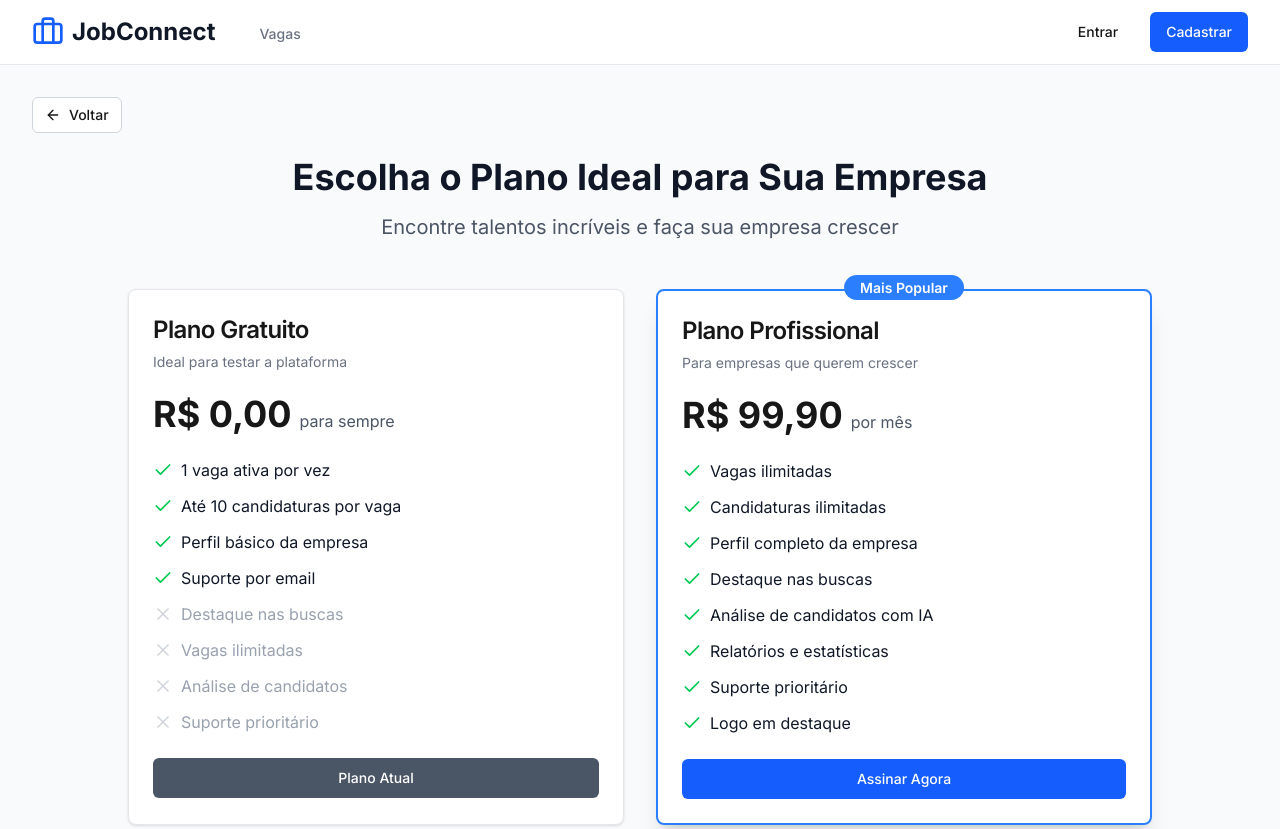
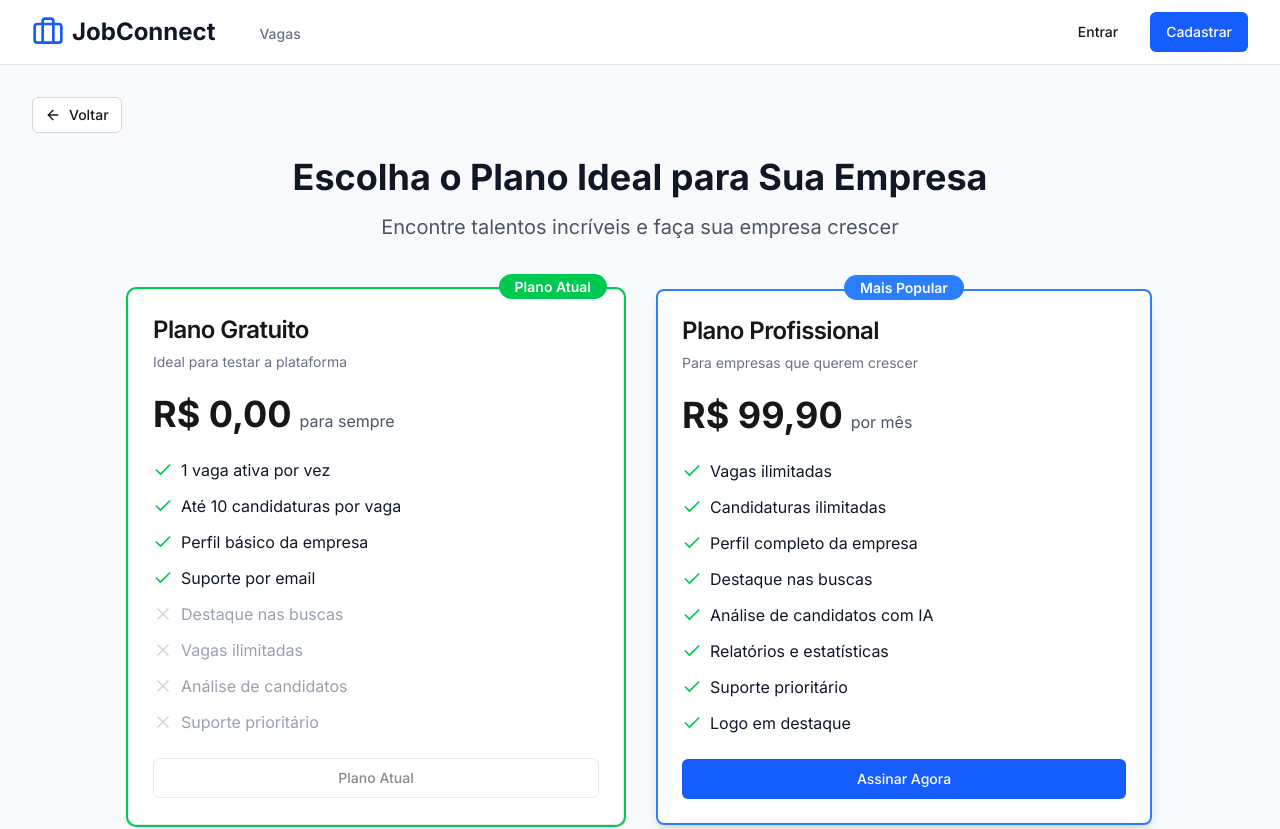
Before and after one commit to alansantos1989/jobconnect, a Next.js app in the folder frontend/: page /company/plans in a window 1280 px wide. Shown: the top 829 px of the page. Built offline with nearby package versions, Linux system fonts and the light colour scheme; no server answers.

Commit message:
fix: Corrigir página de planos para buscar plano atual da empresa do backend

```diff
--- a/frontend/app/company/plans/page.tsx
+++ b/frontend/app/company/plans/page.tsx
@@ -1,6 +1,6 @@
 'use client';
 
-import { useState } from 'react';
+import { useState, useEffect } from 'react';
 import { useRouter } from 'next/navigation';
 import api from '@/lib/api';
 import { Card, CardContent, CardDescription, CardHeader, CardTitle } from '@/components/ui/card';
@@ -49,10 +49,33 @@ const plans = [
 export default function PlansPage() {
   const router = useRouter();
   const [loading, setLoading] = useState<string | null>(null);
+  const [currentPlan, setCurrentPlan] = useState<string>('FREE');
+  const [loadingPlan, setLoadingPlan] = useState(true);
+
+  useEffect(() => {
+    fetchCurrentPlan();
+  }, []);
+
+  const fetchCurrentPlan = async () => {
+    try {
+      const response = await api.get('/api/companies/stats');
+      setCurrentPlan(response.data.stats.planType || 'FREE');
+    } catch (error) {
+      console.error('Erro ao buscar plano atual:', error);
+      setCurrentPlan('FREE');
+    } finally {
+      setLoadingPlan(false);
+    }
+  };
 
   const handleSelectPlan = async (planId: string) => {
+    if (planId === currentPlan) {
+      alert('Você já está neste plano!');
+      return;
+    }
+
     if (planId === 'FREE') {
-      alert('Você já está no plano gratuito!');
+      alert('Entre em contato com o suporte para fazer downgrade do plano.');
       return;
     }
 
@@ -75,6 +98,16 @@ export default function PlansPage() {
       setLoading(null);
     }
   };
+
+  if (loadingPlan) {
+    return (
+      <div className="max-w-7xl mx-auto px-4 sm:px-6 lg:px-8 py-8">
+        <div className="text-center">
+          <p className="text-gray-600">Carregando planos...</p>
+        </div>
+      </div>
+    );
+  }
 
   return (
     <div className="max-w-7xl mx-auto px-4 sm:px-6 lg:px-8 py-8">
@@ -101,8 +134,8 @@ export default function PlansPage() {
           <Card
             key={plan.id}
             className={`relative ${
-              plan.popular ? 'border-blue-500 border-2 shadow-xl' : ''
-            }`}
+              plan.popular ? 'border-blue-500 border-2 shadow-lg' : ''
+            } ${currentPlan === plan.id ? 'ring-2 ring-green-500' : ''}`}
           >
             {plan.popular && (
               <div className="absolute -top-4 left-1/2 transform -translate-x-1/2">
@@ -111,7 +144,13 @@ export default function PlansPage() {
                 </span>
               </div>
             )}
-
+            {currentPlan === plan.id && (
+              <div className="absolute -top-4 right-4">
+                <span className="bg-green-500 text-white px-4 py-1 rounded-full text-sm font-semibold">
+                  Plano Atual
+                </span>
+              </div>
+            )}
             <CardHeader>
               <CardTitle className="text-2xl">{plan.name}</CardTitle>
               <CardDescription>{plan.description}</CardDescription>
@@ -122,7 +161,6 @@ export default function PlansPage() {
                 <span className="text-gray-600 ml-2">{plan.period}</span>
               </div>
             </CardHeader>
-
             <CardContent>
               <ul className="space-y-3 mb-6">
                 {plan.features.map((feature, index) => (
@@ -132,40 +170,34 @@ export default function PlansPage() {
                     ) : (
                       <X className="h-5 w-5 text-gray-300 mr-2 flex-shrink-0 mt-0.5" />
                     )}
-                    <span
-                      className={
-                        feature.included ? 'text-gray-900' : 'text-gray-400'
-                      }
-                    >
+                    <span className={feature.included ? 'text-gray-900' : 'text-gray-400'}>
                       {feature.text}
                     </span>
                   </li>
                 ))}
               </ul>
-
               <Button
                 onClick={() => handleSelectPlan(plan.id)}
-                disabled={loading === plan.id}
-                className={`w-full ${
-                  plan.popular
-                    ? 'bg-blue-600 hover:bg-blue-700'
-                    : 'bg-gray-600 hover:bg-gray-700'
-                }`}
+                disabled={loading !== null || currentPlan === plan.id}
+                className="w-full"
+                variant={currentPlan === plan.id ? 'outline' : 'default'}
               >
-                {loading === plan.id
-                  ? 'Processando...'
-                  : plan.id === 'FREE'
-                  ? 'Plano Atual'
-                  : 'Assinar Agora'}
+                {loading === plan.id ? (
+                  'Processando...'
+                ) : currentPlan === plan.id ? (
+                  'Plano Atual'
+                ) : (
+                  'Assinar Agora'
+                )}
               </Button>
             </CardContent>
           </Card>
         ))}
       </div>
 
-      <div className="mt-12 text-center text-gray-600">
-        <p className="mb-2">💳 Pagamento seguro via Mercado Pago</p>
-        <p className="mb-2">🔒 Cancele quando quiser, sem multas</p>
+      <div className="mt-12 text-center text-gray-600 space-y-2">
+        <p>💳 Pagamento seguro via Mercado Pago</p>
+        <p>🔒 Cancele quando quiser, sem multas</p>
         <p>✅ Garantia de 7 dias - devolução total do valor</p>
       </div>
     </div>
```
